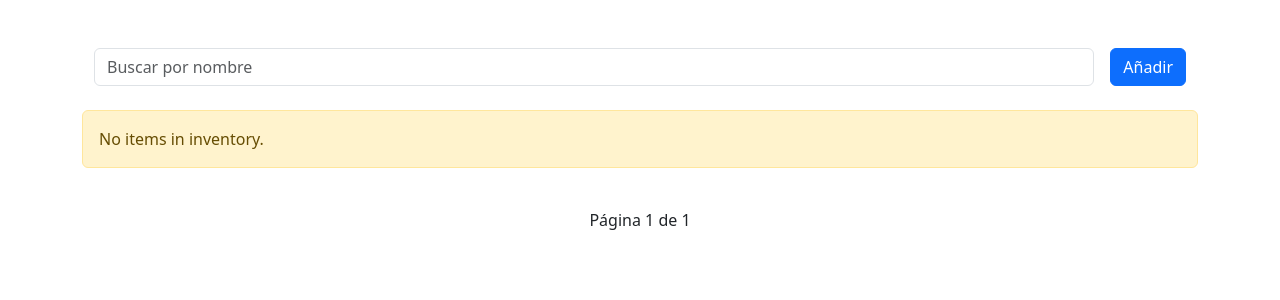
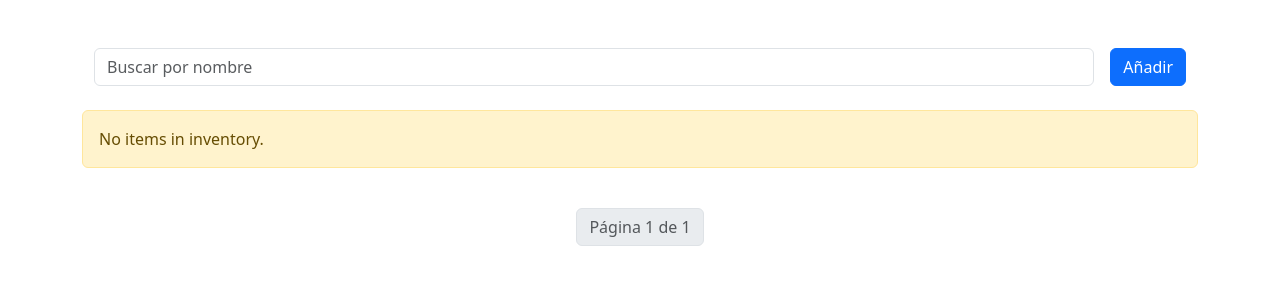
Before and after one commit to R-dVL/lima, a Django app: page /inventory/ in a window 1280 px wide. Shown: the part 76-376 px from the top of the page. Run offline with Django 4.2, Linux system fonts and the light colour scheme; the visitor is signed in with stand-in values (Sample User, id 1); data that the repository does not hold is empty; some libraries are stand-ins or nearby versions.

Commit message:
Hotfix: busqueda con paginacion

```diff
--- a/app/inventory/templates/article_list.html
+++ b/app/inventory/templates/article_list.html
@@ -74,41 +74,28 @@
         {% endfor %}
     </div>
 
-    <!-- Paginación -->
-    <div class="d-flex justify-content-center mt-4">
-        <div>
+    <!-- Paginación centrada y simplificada con información de página -->
+    <div class="d-flex justify-content-center my-4">
+        <ul class="pagination">
             {% if page_obj.has_previous %}
-                <a href="?page=1" class="btn btn-outline-primary">Primera</a>
-                <a href="?page={{ page_obj.previous_page_number }}" class="btn btn-outline-primary">Anterior</a>
+                <li class="page-item">
+                    <a class="page-link" href="?page={{ page_obj.previous_page_number }}">Anterior</a>
+                </li>
             {% endif %}
-            <span class="mx-3">Página {{ page_obj.number }} de {{ page_obj.paginator.num_pages }}</span>
+
+            <!-- Información de página actual y total de páginas -->
+            <li class="page-item disabled">
+                <span class="page-link">
+                    Página {{ page_obj.number }} de {{ page_obj.paginator.num_pages }}
+                </span>
+            </li>
+
             {% if page_obj.has_next %}
-                <a href="?page={{ page_obj.next_page_number }}" class="btn btn-outline-primary">Siguiente</a>
-                <a href="?page={{ page_obj.paginator.num_pages }}" class="btn btn-outline-primary">Última</a>
+                <li class="page-item">
+                    <a class="page-link" href="?page={{ page_obj.next_page_number }}">Siguiente</a>
+                </li>
             {% endif %}
-        </div>
+        </ul>
     </div>
-
-    <script>
-        // Obtener el formulario y la lista de artículos
-        const filterForm = document.getElementById('filter-form');
-        const articleList = document.getElementById('article-list');
-
-        // Función para filtrar los artículos en vivo
-        filterForm.addEventListener('input', function () {
-            const query = filterForm.querySelector('input[name="name"]').value.toLowerCase();
-
-            // Filtrar los artículos basados en el texto del campo de búsqueda
-            const items = articleList.querySelectorAll('.col-md-4');
-            items.forEach(item => {
-                const itemName = item.querySelector('.card-title').textContent.toLowerCase();
-                if (itemName.includes(query)) {
-                    item.style.display = '';
-                } else {
-                    item.style.display = 'none';
-                }
-            });
-        });
-    </script>
 </div>
 {% endblock %}
--- a/app/inventory/views.py
+++ b/app/inventory/views.py
@@ -20,7 +20,7 @@ def article_list(request):
     Automatically sorted by quantity (ascending).
     """
     # Retrieve all articles from the inventory and order them by quantity (ascending)
-    items = Article.objects.all().order_by('quantity')  # Ordenar por cantidad, de menos a más
+    items = Article.objects.all().order_by('quantity')
 
     # Initialize the filter form
     form = ItemFilterForm(request.GET)
```
